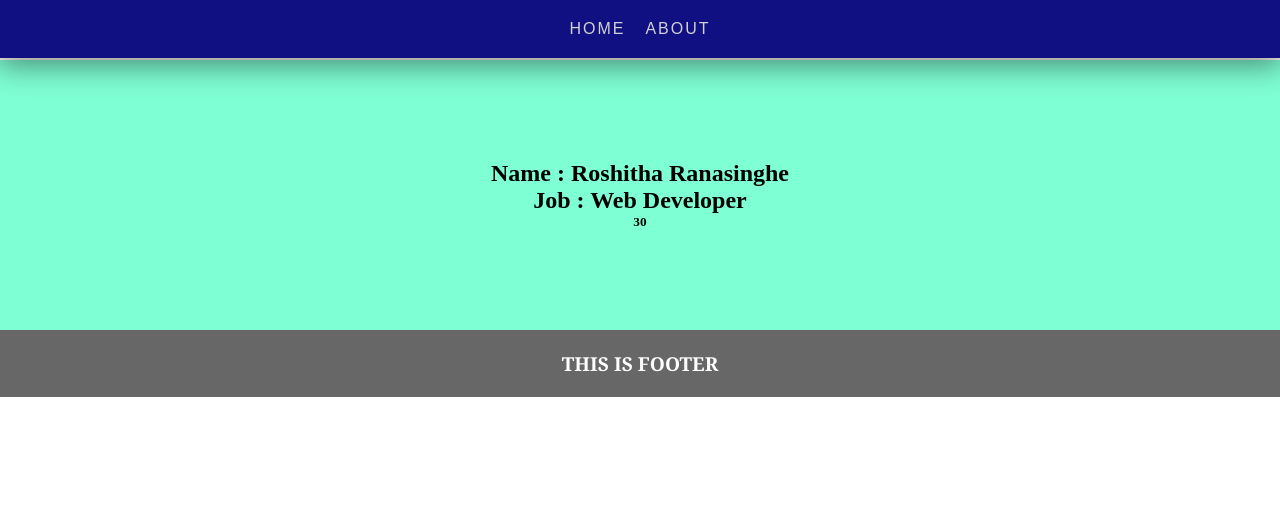
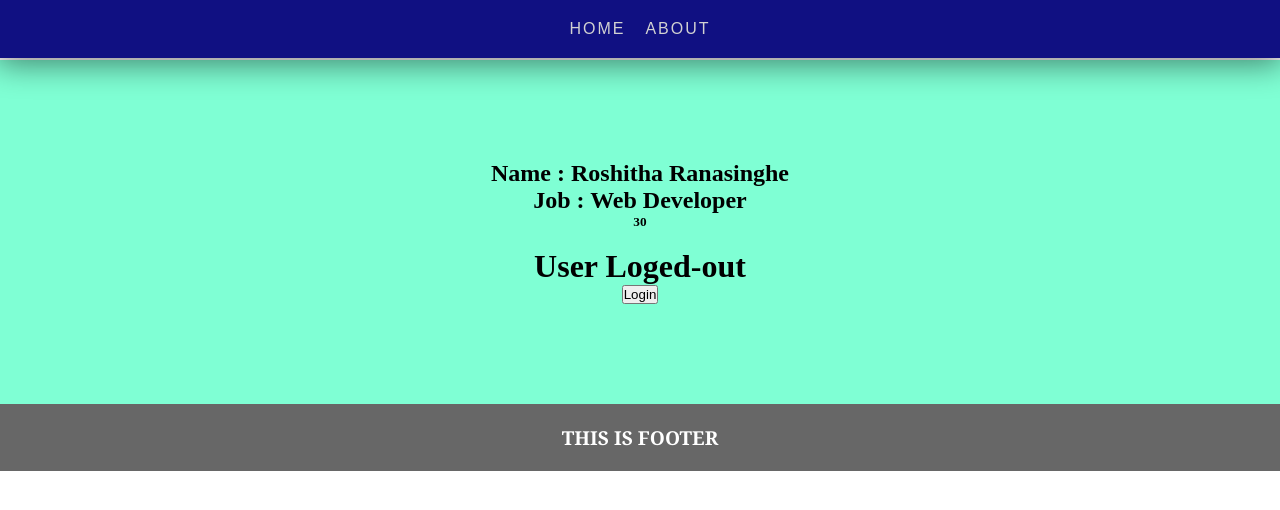
Before and after one commit to dev-roshitha/react-redux, a React (Create React App) app: page /about in a window 1280 px wide. Shown: the top 510 px of the page. Built offline with nearby package versions, Linux system fonts and the light colour scheme.

Commit message:
update conditional redering

```diff
--- a/src/components/Card/index.jsx
+++ b/src/components/Card/index.jsx
@@ -1,11 +1,22 @@
 import PropTypes from "prop-types"
+import React, {useState} from "react"
 
 const Card = (props) => {
+
+  const [loged, setLoged] = useState(false);
+
+  const handleLog = () => {
+    setLoged(!loged)
+  }
+
   return(
   <div className="card">
     <h2>{props.name}</h2>
     <h2>{props.job}</h2>
     <h5>{props.age}</h5>
+    <br/>
+    <h1>{loged ? 'User Loged-in' : 'User Loged-out'}</h1>
+    <button onClick={handleLog}>{loged ? 'Logout' : 'Login'}</button>
   </div>
   )
 }
```
